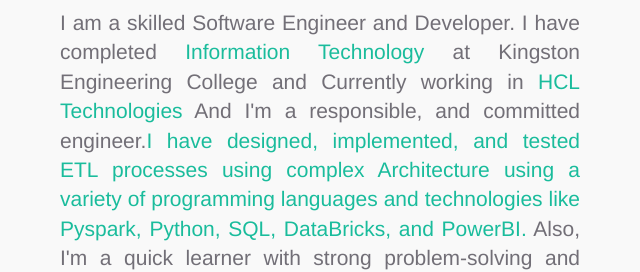
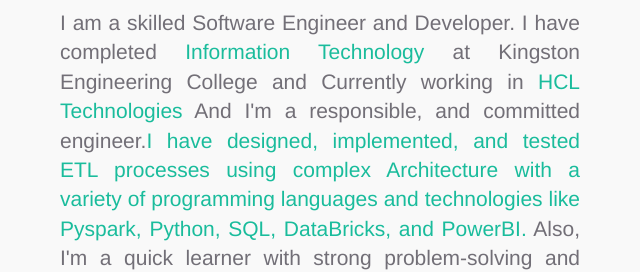
Before and after one commit to mani4889/Mysite, a plain HTML site: page index.html in a window 1280 px wide. Shown: the part 1160-1432 px from the top of the page, 320-960 px from the left. Drawn offline with nearby package versions, Linux system fonts and the light colour scheme.

Commit message:
Update index.html

```diff
--- a/index.html
+++ b/index.html
@@ -100,7 +100,7 @@
                     <p class="lead">I am a skilled Software Engineer and Developer.
                          I have completed <span>Information Technology</span> at Kingston Engineering College and
                           Currently working in<span> HCL Technologies</span>
-                         And I'm a responsible, and committed engineer.<span>I have designed, implemented, and tested ETL processes using complex Architecture using a variety of programming languages</span>
+                         And I'm a responsible, and committed engineer.<span>I have designed, implemented, and tested ETL processes using complex Architecture with a variety of programming languages</span>
                         <span>and technologies like Pyspark, Python, SQL, DataBricks, and PowerBI.</span> Also, I'm a quick learner with strong problem-solving and communication skills comfortable working as a team or individually.
                           Always ready to work on a variety of programming languages and technologies.</p>
                 </div><!-- /col-md-6 -->
```
